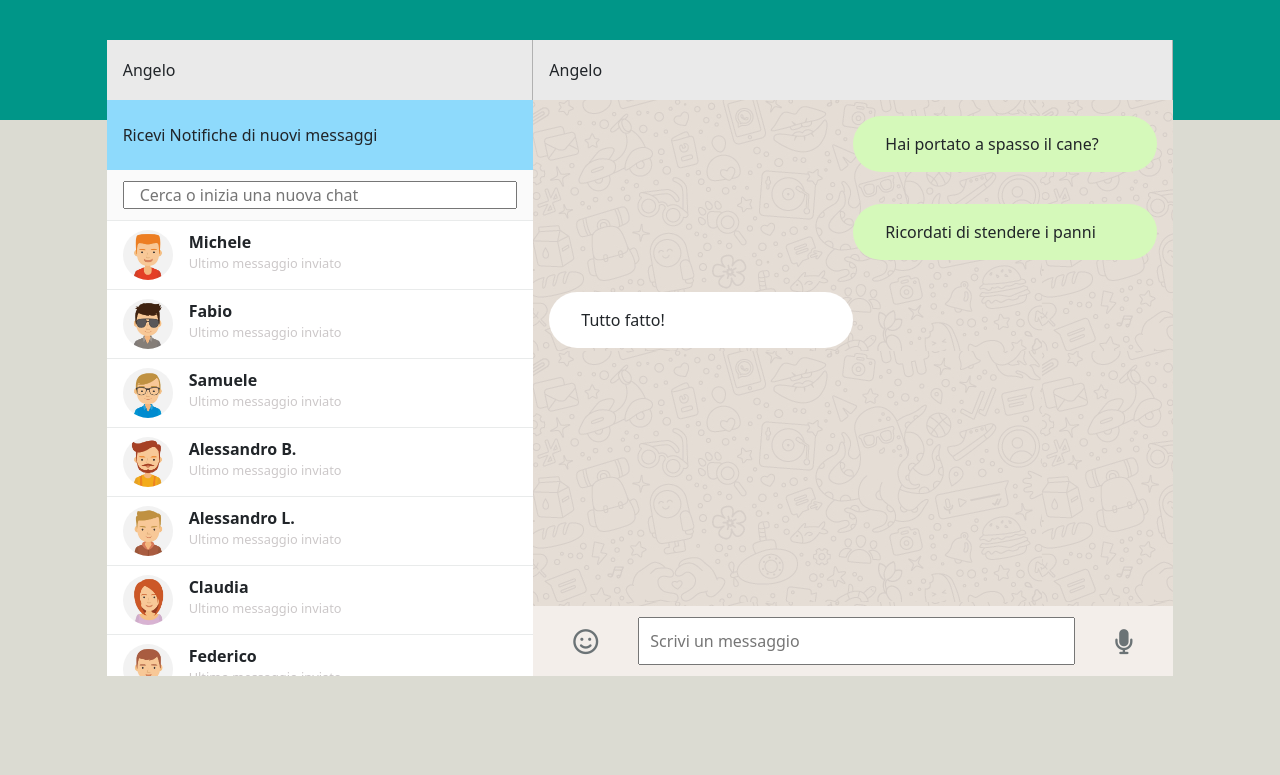
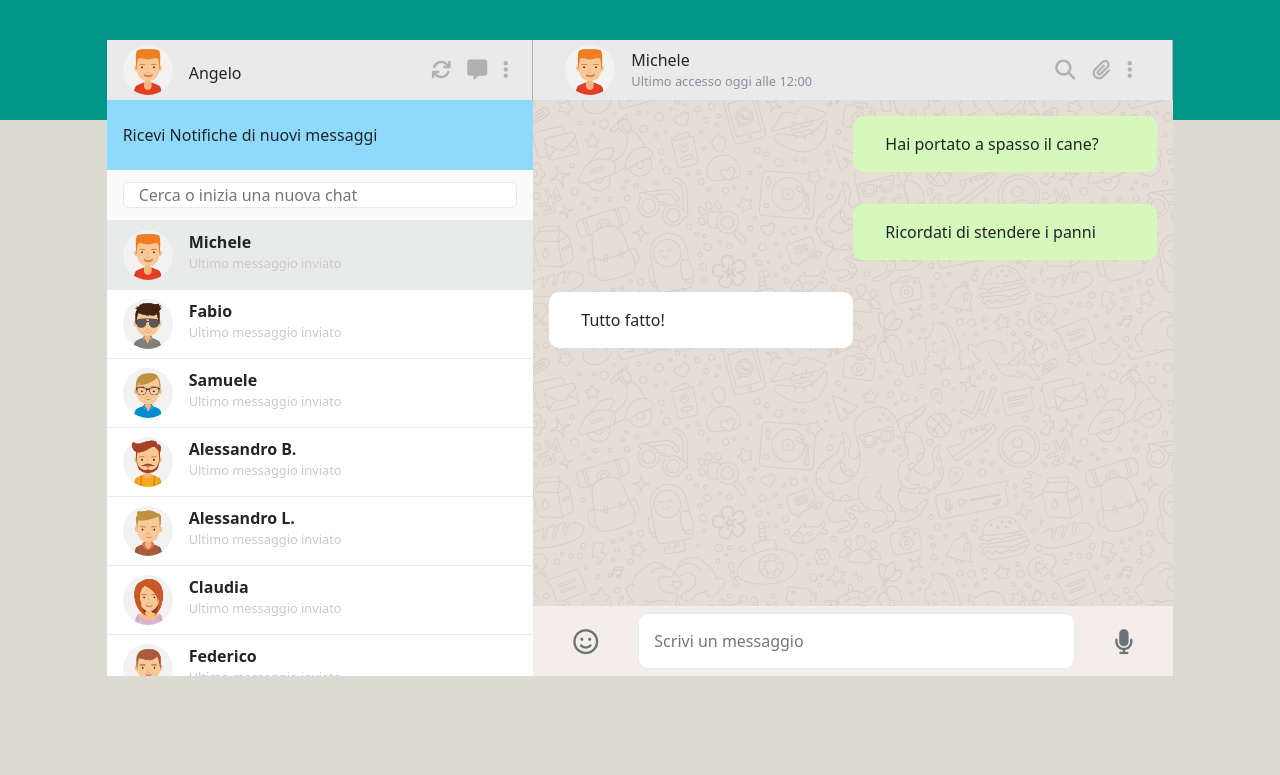
Before and after one commit to AngeloTripodi/vue-boolzapp, a plain HTML site: page index.html in a window 1280 px wide. Drawn offline with nearby package versions, Linux system fonts and the light colour scheme.

Commit message:
add icons + active user info on top

```diff
--- a/css/style.css
+++ b/css/style.css
@@ -24,7 +24,7 @@ main{
 .sender{
     background-color: #d5f9ba;
     padding: 1rem 2rem;
-    border-radius: 2rem;
+    border-radius: 10px;
 }
 
 .senderContainer{
@@ -37,7 +37,7 @@ main{
 .receiver{
     background-color: white;
     padding: 1rem 2rem;
-    border-radius: 2rem;
+    border-radius: 10px;
 }
 
 .receiverContainer{
@@ -49,6 +49,7 @@ main{
 
 #windowChat{
     height: 90vh;
+    min-width: 900px;
 }
 
 #optionSection{
@@ -97,12 +98,20 @@ main{
 
 }
 
-#contactName{
+#contactName,
+#myName
+{
     padding-left: 1rem;
     padding-top: 5px;
 }
 
-#imgContactSection img{
+#activeContactName{
+    padding-left: 1rem;
+}
+
+#imgContactSection img,
+#myImgSection img,
+#activeAvatar img{
     vertical-align: middle;
     width: 50px;
     border-radius: 55%;
@@ -113,10 +122,15 @@ main{
     font-weight: bold;
 }
 
-#contactName p{
+#contactName p,
+#activeContactName p{
     font-size: .8rem;
     color: #ccc8c9;
     margin-bottom: 0rem!important;
+}
+
+#activeContactName p{
+    color: #8c8c9f;
 }
 
 #contact{
@@ -129,12 +143,20 @@ main{
     cursor: pointer;
 }
 
+.active{
+    background-color: var(--hover-grey);
+}
+
 #chatText{
-    padding: 10px;
+    padding: 15px;
+    border-radius: 10px;
+    border: 1px solid var(--hover-grey);
 }
 
 #chatFilter{
     padding-left: 15px;
+    border-radius: 5px;
+    border: 1px solid var(--hover-grey);
 }
 
 #messageBar i{
@@ -150,3 +172,9 @@ main{
 .mic{
     padding-left: 2.5rem!important;
 }
+
+i{
+    font-size: 20px;
+    padding: .5rem;
+    color: var(--side-grey);
+}
--- a/index.html
+++ b/index.html
@@ -19,19 +19,34 @@
             <div class="container-fluid">
                 <div id="windowChat" class="row justify-content-center ">
                     <div id="optionSection" class="col-4 noPadding">
-                        <div id="userOption" class="px-3 d-flex align-items-center">
-                            <div>Angelo</div>
+                        <div id="userOption" class="d-flex justify-content-between">
+                            <div id="myAvatar" class="px-3 d-flex align-items-center">
+                                <div id="myImgSection">
+                                    <img src="./img/avatar_1.jpg" alt="Angelo">
+                                </div>
+                                <div id="myName">
+                                    <span>Angelo</span>
+                                </div>
+                            </div>
+
+                            <div id="myOption" class="px-3 d-flex align-items-center">
+                                <div><i class="fa-solid fa-arrows-rotate"></i></div>
+                                <div><i class="fa-solid fa-message"></i></div>
+                                <div><i class="fa-solid fa-ellipsis-vertical"></i></div>
+                            </div>
                         </div>
                         <div id="getNotify" class="px-3 d-flex">
                             <div class="d-flex align-items-center">Ricevi Notifiche di nuovi messaggi</div>
                         </div>
                         <div id="searchBar" class="px-3 d-flex">
                             <div class="d-flex align-items-center w-100">
-                                <input type="search" name="" id="chatFilter" class="w-100" placeholder="Cerca o inizia una nuova chat">
+                                <input type="search" name="" id="chatFilter" class="w-100"
+                                    placeholder="Cerca o inizia una nuova chat">
                             </div>
                         </div>
                         <div id="contactSection" class="px-3 d-flex flex-column noPadding">
-                            <div id="contact" class="d-flex" v-for="(contact, index) in contacts" @click="activeChat(index)">
+                            <div id="contact" class="d-flex" v-for="(contact, index) in contacts"
+                                @click="activeChat(index)" :class="activeIndex === index ? 'active' : '' ">
                                 <div id="imgContactSection">
                                     <img :src="avatarLinks(contact.avatar)" :alt="contact.name">
                                 </div>
@@ -45,12 +60,30 @@
 
                     </div>
                     <div id="chatSection" class="col-6 noPadding">
-                        <div id="chatOption" class="px-3 d-flex align-items-center">
-                            <div>Angelo</div>
+                        <div id="chatOption" class="px-3 align-items-center d-flex justify-content-between">
+
+                            <div id="activeAvatar" class="px-3 d-flex align-items-center">
+                                <div id="activeImgSection">
+                                    <img :src="avatarLinks(contacts[activeIndex].avatar)" :alt="contacts[activeIndex].name">
+                                </div>
+                                <div id="activeContactName">
+                                    <span>{{contacts[activeIndex].name}}</span>
+                                    <p>Ultimo accesso oggi alle 12:00</p>
+                                </div>
+                            </div>
+
+                            <div id="myOption" class="px-3 d-flex align-items-center">
+                                <div><i class="fa-solid fa-magnifying-glass"></i></div>
+                                <div><i class="fa-solid fa-paperclip"></i></div>
+                                <div><i class="fa-solid fa-ellipsis-vertical"></i></div>
+                            </div>
+
                         </div>
-                        <div id="activeChat" class="px-3 d-flex w-100 flex-column" >
-                            <div :class="textMessage.status === 'sent' ? 'senderContainer' : 'receiverContainer' " v-for="(textMessage in contacts[activeIndex].messages">
-                                <div class="w-50" :class="textMessage.status === 'sent' ? 'sender' : 'receiver' ">{{textMessage.message}}</div>
+                        <div id="activeChat" class="px-3 d-flex w-100 flex-column">
+                            <div :class="textMessage.status === 'sent' ? 'senderContainer' : 'receiverContainer' "
+                                v-for="(textMessage in contacts[activeIndex].messages">
+                                <div class="w-50" :class="textMessage.status === 'sent' ? 'sender' : 'receiver' ">
+                                    {{textMessage.message}}</div>
                             </div>
 
 
@@ -60,7 +93,8 @@
                         <div id="messageBar" class="px-3 d-flex">
                             <div class="d-flex align-items-center w-100">
                                 <div><i class="fa-regular fa-face-smile smile"></i></div>
-                                <input type="text" v-model="newMessage" name="" id="chatText" class="w-100" placeholder="Scrivi un messaggio" @keyup.enter="addMessageOnChat(newMessage)">
+                                <input type="text" v-model="newMessage" name="" id="chatText" class="w-100"
+                                    placeholder="Scrivi un messaggio" @keyup.enter="addMessageOnChat(newMessage)">
                                 <div><i class="fa-solid fa-microphone mic"></i></div>
                             </div>
                         </div>
--- a/js/script.js
+++ b/js/script.js
@@ -194,7 +194,7 @@ createApp({
         },
 
         reply : function(){
-            this.contacts[this.activeIndex].messages.push({ message: 'ok', status: 'received' })
+            this.contacts[this.activeIndex].messages.push({ message: 'Ok!', status: 'received' })
         },
 
 clearInput: function () {
```
